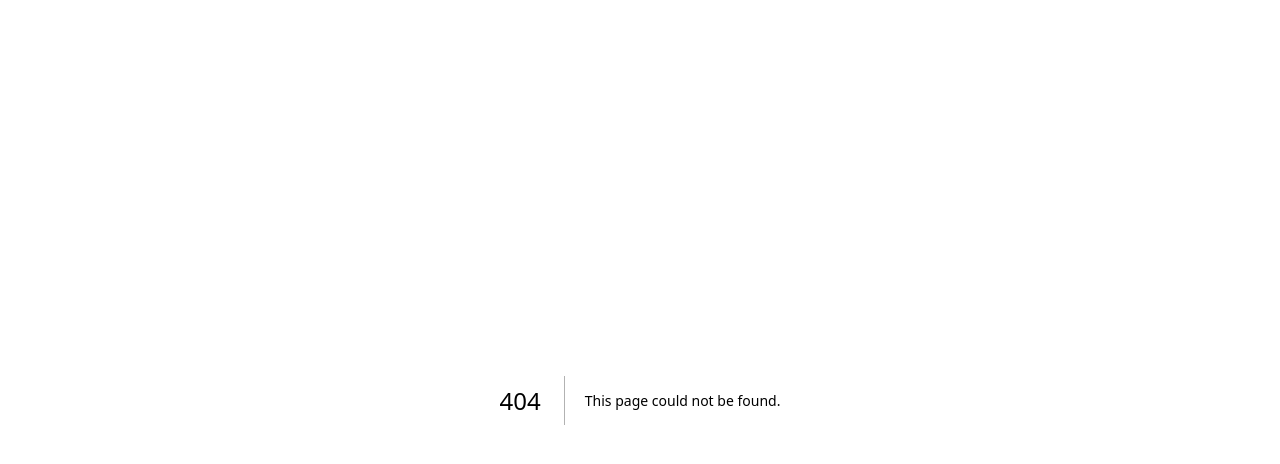
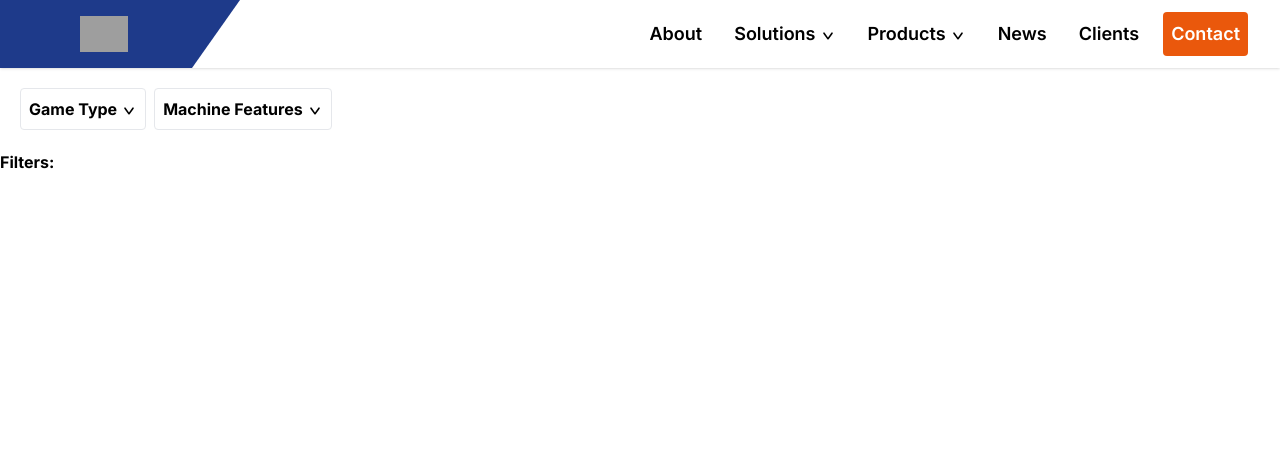
Before and after one commit to bennettlarue/SmartPlay-Site, a Next.js app: page /product-services/lottery-drawing-machines in a window 1280 px wide. Before the commit this address had no page. Shown: the top 464 px of the page. Built offline with nearby package versions, Linux system fonts and the light colour scheme; grey boxes are pictures that could not be loaded.

Commit message:
Added products-services/lottery-drawing-machines page

```diff
--- a/src/app/components/Menu.js
+++ b/src/app/components/Menu.js
@@ -16,7 +16,7 @@ export const Menu = ({ open, items }) => {
 
     return (
         <motion.ul
-            className="border bg-white w-[200px] p-4 rounded space-y-4 shadow"
+            className="border bg-white w-[200px] p-4 rounded space-y-4 shadow font-semibold"
             initial="hidden"
             animate={open ? "show" : "hidden"}
             variants={{
@@ -36,7 +36,7 @@ export const Menu = ({ open, items }) => {
                         open ? { opacity: 1, x: 0 } : { opacity: 0, x: -10 }
                     }
                     transition={{ delay: index * 0.05 }}
-                    className="w-full cursor-pointer leading-tight border-b border-b-gray-200 py-1"
+                    className="w-full cursor-pointer leading-tight border-b border-b-gray-200 py-1 hover:text-blue-900"
                 >
                     {item}
                 </motion.li>
--- /dev/null
+++ b/src/app/components/products/FilterMenu.js
@@ -0,0 +1,126 @@
+import React from "react";
+import { useState } from "react";
+import { motion, AnimatePresence } from "framer-motion";
+import { OptionsMenu } from "./OptionsMenu";
+
+export const FilterMenu = ({
+    gameTypes,
+    features,
+    handleSelectType,
+    handleSelectFeature,
+    selected,
+    setSelected,
+}) => {
+    const [open, setOpen] = useState(0);
+
+    return (
+        <div>
+            <div className="flex p-5 space-x-2">
+                <motion.div
+                    className={`relative transition-all border rounded ${
+                        open === 1 ? "bg-gray-200" : ""
+                    }`}
+                >
+                    <motion.button
+                        onClick={() => (open === 1 ? setOpen(0) : setOpen(1))}
+                        className="font-bold p-2 flex items-center space-x-1"
+                    >
+                        <span>Game Type</span>
+                        <svg
+                            xmlns="http://www.w3.org/2000/svg"
+                            viewBox="0 0 20 20"
+                            fill="currentColor"
+                            className="w-4 h-4"
+                        >
+                            <path
+                                fillRule="evenodd"
+                                d="M10 17a1 1 0 01-.832-.445l-5-7a1 1 0 011.664-1.11L10 14.318l4.168-5.874a1 1 0 111.664 1.11l-5 7A1 1 0 0110 17z"
+                                clipRule="evenodd"
+                            />
+                        </svg>
+                    </motion.button>
+                    <div className="absolute top-full mt-2">
+                        {
+                            <AnimatePresence>
+                                {open === 1 && (
+                                    <OptionsMenu
+                                        open={open === 1}
+                                        items={gameTypes}
+                                        selected={selected}
+                                        onSelect={handleSelectType} // Pass the callback
+                                    />
+                                )}
+                            </AnimatePresence>
+                        }
+                    </div>
+                </motion.div>
+
+                <motion.div
+                    className={`relative transition-all border rounded ${
+                        open === 2 ? "bg-gray-200" : ""
+                    }`}
+                >
+                    <motion.button
+                        onClick={() => (open === 2 ? setOpen(0) : setOpen(2))}
+                        className="font-bold p-2 flex items-center space-x-1"
+                    >
+                        <span>Machine Features</span>
+                        <svg
+                            xmlns="http://www.w3.org/2000/svg"
+                            viewBox="0 0 20 20"
+                            fill="currentColor"
+                            className="w-4 h-4"
+                        >
+                            <path
+                                fillRule="evenodd"
+                                d="M10 17a1 1 0 01-.832-.445l-5-7a1 1 0 011.664-1.11L10 14.318l4.168-5.874a1 1 0 111.664 1.11l-5 7A1 1 0 0110 17z"
+                                clipRule="evenodd"
+                            />
+                        </svg>
+                    </motion.button>
+                    <div className="absolute top-full mt-2">
+                        <AnimatePresence>
+                            {open === 2 && (
+                                <OptionsMenu
+                                    open={open === 2}
+                                    items={features}
+                                    selected={selected}
+                                    onSelect={handleSelectFeature} // Pass the callback
+                                />
+                            )}
+                        </AnimatePresence>
+                    </div>
+                </motion.div>
+            </div>
+            <h2 className="font-bold">Filters:</h2>
+            <div className="flex space-x-4">
+                {selected.map((item) => {
+                    return (
+                        <div
+                            className="p-3 rounded-xl bg-gray-200 hover:bg-gray-300 hover:text-red-500 w-fit flex items-center cursor-pointer transition-all"
+                            onClick={() =>
+                                setSelected((prev) =>
+                                    prev.filter((i) => i !== item)
+                                )
+                            }
+                        >
+                            <p>{item}</p>
+                            <svg
+                                xmlns="http://www.w3.org/2000/svg"
+                                viewBox="0 0 24 24"
+                                fill="currentColor"
+                                className="w-4 h-4 ml-2"
+                            >
+                                <path
+                                    fillRule="evenodd"
+                                    d="M12 10.586l4.95-4.95a1 1 0 111.414 1.414L13.414 12l4.95 4.95a1 1 0 01-1.414 1.414L12 13.414l-4.95 4.95a1 1 0 01-1.414-1.414L10.586 12 5.636 7.05a1 1 0 011.414-1.414L12 10.586z"
+                                    clipRule="evenodd"
+                                />
+                            </svg>
+                        </div>
+                    );
+                })}
+            </div>
+        </div>
+    );
+};
--- /dev/null
+++ b/src/app/components/products/OptionsMenu.js
@@ -0,0 +1,61 @@
+import React from "react";
+import { motion } from "framer-motion";
+
+export const OptionsMenu = ({ open, items, selected, onSelect }) => {
+    const staggerList = {
+        hidden: { opacity: 0, scale: 0.7 },
+        show: {
+            opacity: 1,
+            scale: 1,
+            transition: {
+                staggerChildren: 0.1,
+                delayChildren: 0.25,
+            },
+        },
+    };
+
+    return (
+        <motion.ul
+            className="border bg-gray-200 w-full p-4 rounded space-y-3 shadow"
+            initial="hidden"
+            animate={open ? "show" : "hidden"}
+            variants={{
+                hidden: { scale: 0, opacity: 0 },
+                show: {
+                    scale: "100%",
+                    opacity: 1,
+                    transition: {
+                        type: "spring",
+                        bounce: 0,
+                        duration: 0.4,
+                    },
+                },
+            }}
+            exit="hidden"
+        >
+            {items.map((item, index) => (
+                <motion.li
+                    key={index}
+                    className="w-fit cursor-pointer flex items-center space-x-5"
+                    onClick={() => onSelect(item)} // Call the onSelect function with the clicked item
+                >
+                    <span className=" flex justify-center items-center border rounded-full">
+                        <div className="w-5 h-5 rounded-full mr-2 transition-all bg-gray-300">
+                            {selected.includes(item) && (
+                                <svg
+                                    xmlns="http://www.w3.org/2000/svg"
+                                    fill="currentColor"
+                                    viewBox="0 -2 18 18"
+                                    className="w-5 h-5 p-0.5 rounded-full text-white bg-blue-700"
+                                >
+                                    <path d="M16 2.258L6 13 2.258 9.258l1.414-1.414L6 10.172l8.328-8.328L16 2.258z" />
+                                </svg>
+                            )}
+                        </div>
+                    </span>
+                    {item}
+                </motion.li>
+            ))}
+        </motion.ul>
+    );
+};
--- /dev/null
+++ b/src/app/product-services/lottery-drawing-machines/page.js
@@ -0,0 +1,43 @@
+"use client";
+import { useState } from "react";
+import { AnimatePresence, motion } from "framer-motion";
+import { OptionsMenu } from "@/app/components/products/OptionsMenu";
+import { Nav } from "@/app/components/Nav";
+import { FilterMenu } from "@/app/components/products/FilterMenu";
+
+export default function App() {
+    const gameTypes = ["Bingo", "Keno", "Lotto", "Single Digit"];
+    const features = [
+        "Gravity Mix",
+        "Air Mix",
+        "Continuous Operation",
+        "High Frequency",
+    ];
+
+    const [selected, setSelected] = useState([]);
+
+    // Callback to handle item selection
+    const handleSelectType = (item) => {
+        if (!selected.includes(item)) setSelected((prev) => [...prev, item]);
+        else setSelected((prev) => prev.filter((i) => i !== item));
+    };
+
+    const handleSelectFeature = (item) => {
+        if (!selected.includes(item)) setSelected((prev) => [...prev, item]);
+        else setSelected((prev) => prev.filter((i) => i !== item));
+    };
+
+    return (
+        <div className="App">
+            <Nav />
+            <FilterMenu
+                gameTypes={gameTypes}
+                features={features}
+                selected={selected}
+                setSelected={setSelected}
+                handleSelectType={handleSelectType}
+                handleSelectFeature={handleSelectFeature}
+            />
+        </div>
+    );
+}
```
